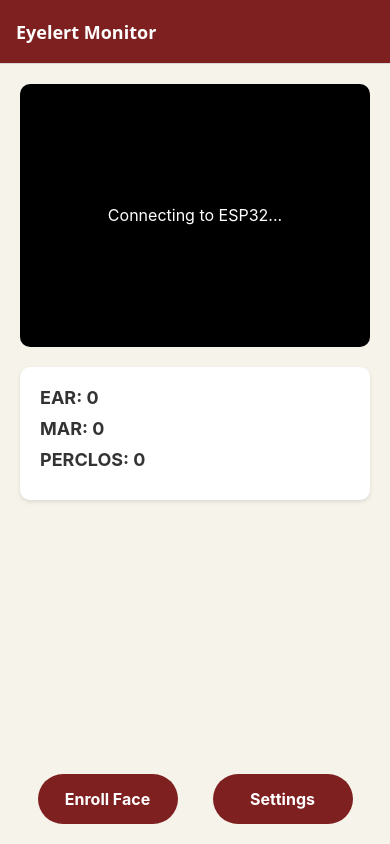
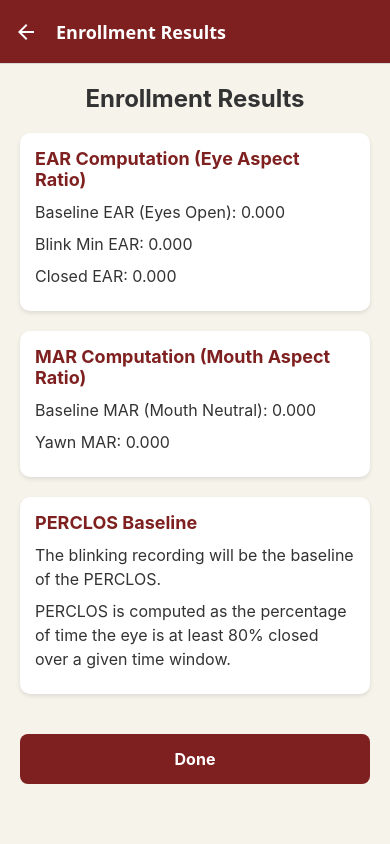
Before and after one commit to jenishe-X/eyelert-monitor, a React Native app: screen /EnrollmentResult in a window 390 px wide. Built offline with nearby package versions, Linux system fonts and the light colour scheme; no server answers.

Commit message:
Face enrollment better state

```diff
--- a/App.tsx
+++ b/App.tsx
@@ -5,6 +5,7 @@ import { DashboardScreen } from './src/screens/DashboardScreen';
 import { SettingsScreen } from './src/screens/SettingsScreen';
 import { FaceEnrollmentScreen } from './src/screens/FaceEnrollmentScreen';
 import { AlertModal } from './src/screens/AlertModal';
+import { EnrollmentResult } from './src/screens/EnrollmentResult';
 import { colors } from './src/theme/colors';
 
 const Stack = createNativeStackNavigator();
@@ -38,6 +39,11 @@ function App(): React.JSX.Element {
           options={{ title: 'Face Enrollment' }}
         />
         <Stack.Screen
+          name="EnrollmentResult"
+          component={EnrollmentResult}
+          options={{ title: 'Enrollment Results' }}
+        />
+        <Stack.Screen
           name="AlertModal"
           component={AlertModal}
           options={{
--- /dev/null
+++ b/src/screens/EnrollmentResult.tsx
@@ -0,0 +1,92 @@
+import React from 'react';
+import { View, Text, StyleSheet, TouchableOpacity, ScrollView } from 'react-native';
+import { useNavigation, useRoute } from '@react-navigation/native';
+import { colors } from '../theme/colors';
+
+export const EnrollmentResult = () => {
+  const navigation = useNavigation();
+  const route = useRoute();
+  const { data } = (route.params || { data: { baselineEAR: 0, blinkMinEAR: 0, closedEAR: 0, baselineMAR: 0, yawnMAR: 0 } }) as any;
+
+  return (
+    <ScrollView contentContainerStyle={styles.container}>
+      <Text style={styles.title}>Enrollment Results</Text>
+
+      <View style={styles.card}>
+        <Text style={styles.sectionTitle}>EAR Computation (Eye Aspect Ratio)</Text>
+        <Text style={styles.text}>Baseline EAR (Eyes Open): {data.baselineEAR.toFixed(3)}</Text>
+        <Text style={styles.text}>Blink Min EAR: {data.blinkMinEAR.toFixed(3)}</Text>
+        <Text style={styles.text}>Closed EAR: {data.closedEAR.toFixed(3)}</Text>
+      </View>
+
+      <View style={styles.card}>
+        <Text style={styles.sectionTitle}>MAR Computation (Mouth Aspect Ratio)</Text>
+        <Text style={styles.text}>Baseline MAR (Mouth Neutral): {data.baselineMAR.toFixed(3)}</Text>
+        <Text style={styles.text}>Yawn MAR: {data.yawnMAR.toFixed(3)}</Text>
+      </View>
+
+      <View style={styles.card}>
+        <Text style={styles.sectionTitle}>PERCLOS Baseline</Text>
+        <Text style={styles.text}>The blinking recording will be the baseline of the PERCLOS.</Text>
+        <Text style={styles.text}>PERCLOS is computed as the percentage of time the eye is at least 80% closed over a given time window.</Text>
+      </View>
+
+      <TouchableOpacity
+        style={styles.button}
+        onPress={() => navigation.navigate('Dashboard' as never)}
+      >
+        <Text style={styles.buttonText}>Done</Text>
+      </TouchableOpacity>
+    </ScrollView>
+  );
+};
+
+const styles = StyleSheet.create({
+  container: {
+    flexGrow: 1,
+    padding: 20,
+    backgroundColor: colors.background,
+  },
+  title: {
+    fontSize: 24,
+    fontWeight: 'bold',
+    color: colors.text,
+    marginBottom: 20,
+    textAlign: 'center',
+  },
+  card: {
+    backgroundColor: colors.white,
+    padding: 15,
+    borderRadius: 10,
+    marginBottom: 20,
+    shadowColor: '#000',
+    shadowOffset: { width: 0, height: 2 },
+    shadowOpacity: 0.1,
+    shadowRadius: 4,
+    elevation: 2,
+  },
+  sectionTitle: {
+    fontSize: 18,
+    fontWeight: 'bold',
+    color: colors.primary,
+    marginBottom: 10,
+  },
+  text: {
+    fontSize: 16,
+    color: colors.text,
+    marginBottom: 8,
+    lineHeight: 24,
+  },
+  button: {
+    backgroundColor: colors.primary,
+    padding: 15,
+    borderRadius: 8,
+    alignItems: 'center',
+    marginTop: 20,
+  },
+  buttonText: {
+    color: colors.white,
+    fontSize: 16,
+    fontWeight: 'bold',
+  },
+});
--- a/src/screens/FaceEnrollmentScreen.tsx
+++ b/src/screens/FaceEnrollmentScreen.tsx
@@ -387,7 +387,7 @@ export const FaceEnrollmentScreen = ({ navigation }: any) => {
     }
 
     if (currentStep === EnrollmentStep.COMPLETED) {
-      navigation.goBack();
+      navigation.replace('EnrollmentResult', { data: enrollmentData });
       return;
     }
 
```
